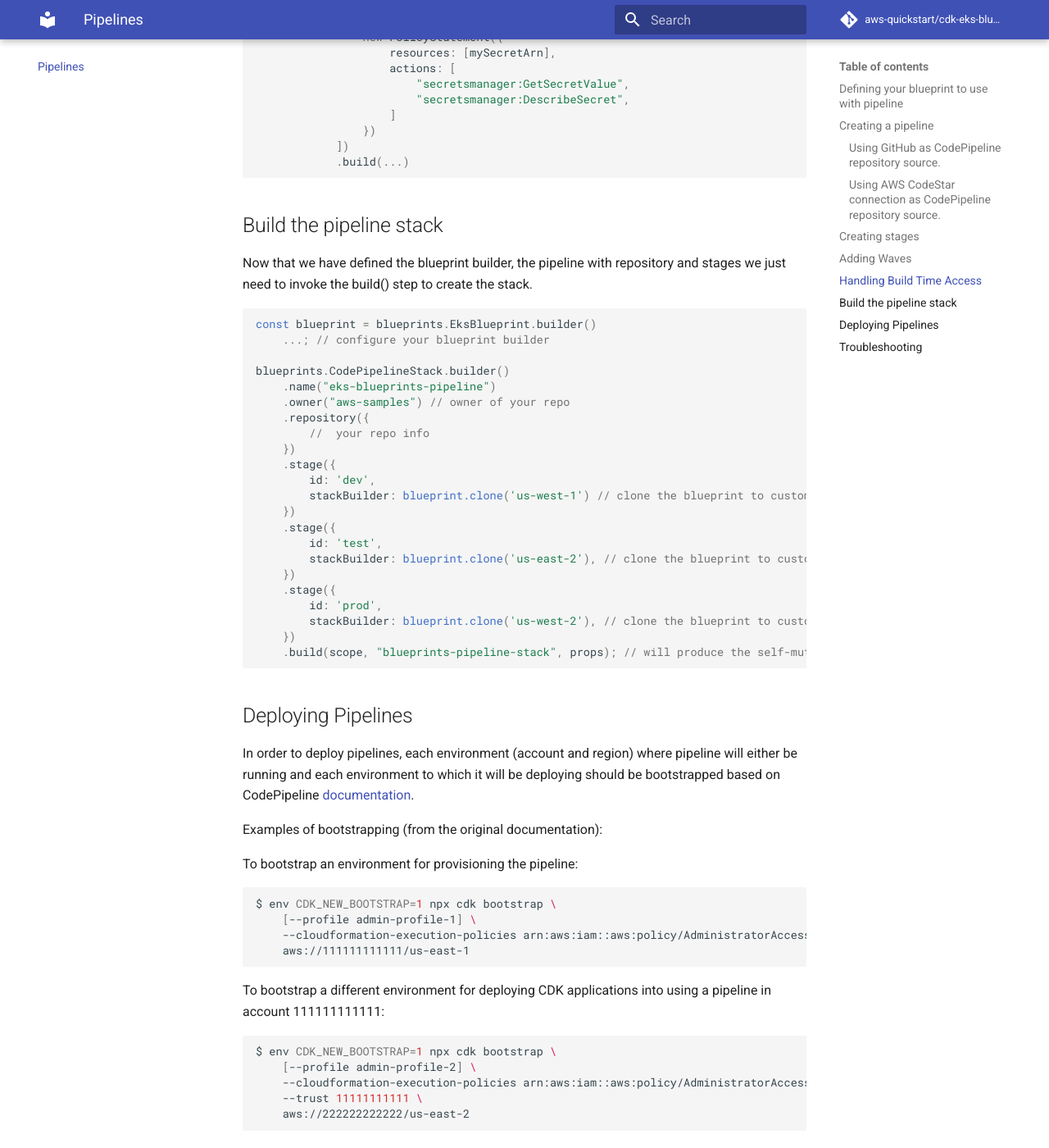
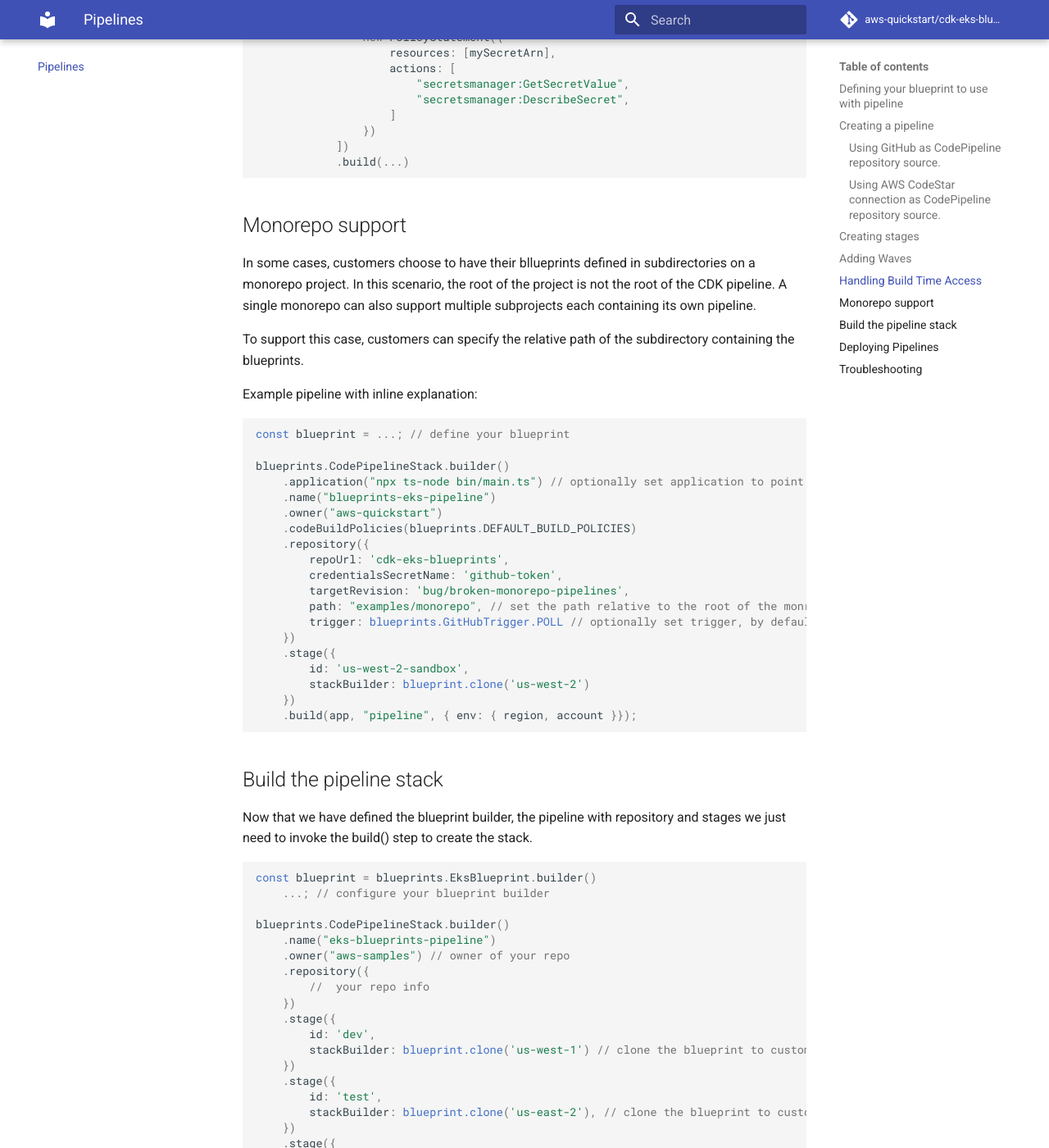
Before and after one commit to aws-quickstart/cdk-eks-blueprints, an MkDocs documentation site: the page built from docs/pipelines.md, in a window 1280 px wide and 1400 px high, scrolled down 4869 px. Shown: the whole window at 82% size. Built offline with MkDocs 1.6.1 and Material for MkDocs 9.7.7, drawn with Linux system fonts in a browser that asks for light colours; comment, search, counter and statistics services are not loaded; some of the changed text lies outside the part shown.

Commit message:
updated policies, updated docs

````diff
--- a/docs/pipelines.md
+++ b/docs/pipelines.md
@@ -209,6 +209,36 @@
             .build(...)
 ```
 
+## Monorepo support
+
+In some cases, customers choose to have their bllueprints defined in subdirectories on a monorepo project. In this scenario, the root of the project is not the root of the CDK pipeline. A single monorepo can also support multiple subprojects each containing its own pipeline.
+
+To support this case, customers can specify the relative path of the subdirectory containing the blueprints.
+
+Example pipeline with inline explanation:
+
+```ts
+const blueprint = ...; // define your blueprint
+
+blueprints.CodePipelineStack.builder()
+    .application("npx ts-node bin/main.ts") // optionally set application to point to the launch file. In this case bin/main.ts is located in the path set in the repo configuration  - examples/monorepo/bin/main.ts. Useful when multiple apps are defined.
+    .name("blueprints-eks-pipeline")
+    .owner("aws-quickstart")
+    .codeBuildPolicies(blueprints.DEFAULT_BUILD_POLICIES)
+    .repository({
+        repoUrl: 'cdk-eks-blueprints',
+        credentialsSecretName: 'github-token',
+        targetRevision: 'bug/broken-monorepo-pipelines',
+        path: "examples/monorepo", // set the path relative to the root of the monrepo
+        trigger: blueprints.GitHubTrigger.POLL // optionally set trigger, by default it will create a webhook.
+    })
+    .stage({
+        id: 'us-west-2-sandbox',
+        stackBuilder: blueprint.clone('us-west-2')
+    })
+    .build(app, "pipeline", { env: { region, account }});
+```
+
 ## Build the pipeline stack
 
 Now that we have defined the blueprint builder, the pipeline with repository and stages we just need to invoke the build() step to create the stack.
@@ -284,7 +315,7 @@
 ```
 current credentials could not be used to assume 'arn:aws:iam::<account>:role/cdk-hnb659fds-lookup-role-,account>-eu-west-3', but are for the right account. Proceeding anyway.
 ```
-
+***
 ```
 Error: you are not authorized to perform this operation.
 ```
@@ -295,5 +326,31 @@
 
 You can take advantage of supplying the require IAM policies to the pipeline to avoid this error. See [this](#handling-build-time-access) for more details.
 
-To address this issue "manually" (without the change to the pipeline), you can locate the role leveraged for Code Build and provide required permissions. Depending on the scope of the build role, the easiest resolution is to add `AdministratorAccess` permission to the build role which typically looks similar to this `blueprints-pipeline-stack-blueprintsekspipelinePipelineBuildSynt-1NPFJRH6H7TB1` provided your pipeline stack was named `blueprints-pipeline-stack`.
+To address this issue "manually" (without the change to the pipeline), you can locate the role leveraged for Code Build and provide ***required permissions. Depending on the scope of the build role, the easiest resolution is to add `AdministratorAccess` permission to the build role which typically looks similar to this `blueprints-pipeline-stack-blueprintsekspipelinePipelineBuildSynt-1NPFJRH6H7TB1` provided your pipeline stack was named `blueprints-pipeline-stack`.
 If adding administrative access to the role solves the issue, you can then consider tightening the role scope to just the required permissions, such as access to specific resources needed for the build.
+
+**Problem**
+
+Failure to create webhook for GitHub sources. When user does not admin rights to a repository or in a more narrow case does not have required permissions to create a webhook, the pipeline fails with an error message similar to this:
+
+```
+Webhook could not be registered with GitHub. Error cause: Not found [StatusCode: 404, Body: {"message":"Not Found","documentation_url":"https://docs.github.com/rest/repos/webhooks#create-a-repository-webhook"}]
+```
+
+**Resolution**
+
+1. Option one: configure proper permissions to create webhook against the target repo.
+2. Option two: modify the trigger to use POLL instead of webhook.
+
+For option two here is the example configuration:
+
+```ts
+blueprints.CodePipelineStack.builder()
+    .name("blueprints-eks-pipeline")
+    .owner(...)
+    .repository({
+        ...
+        trigger: blueprints.GitHubTrigger.POLL // optionally set trigger to POLL, by default it will create a webhook.
+    })
+    ...
+```
````
Also changed, not shown: other parts of docs/pipelines.md (+1 -0 lines).
